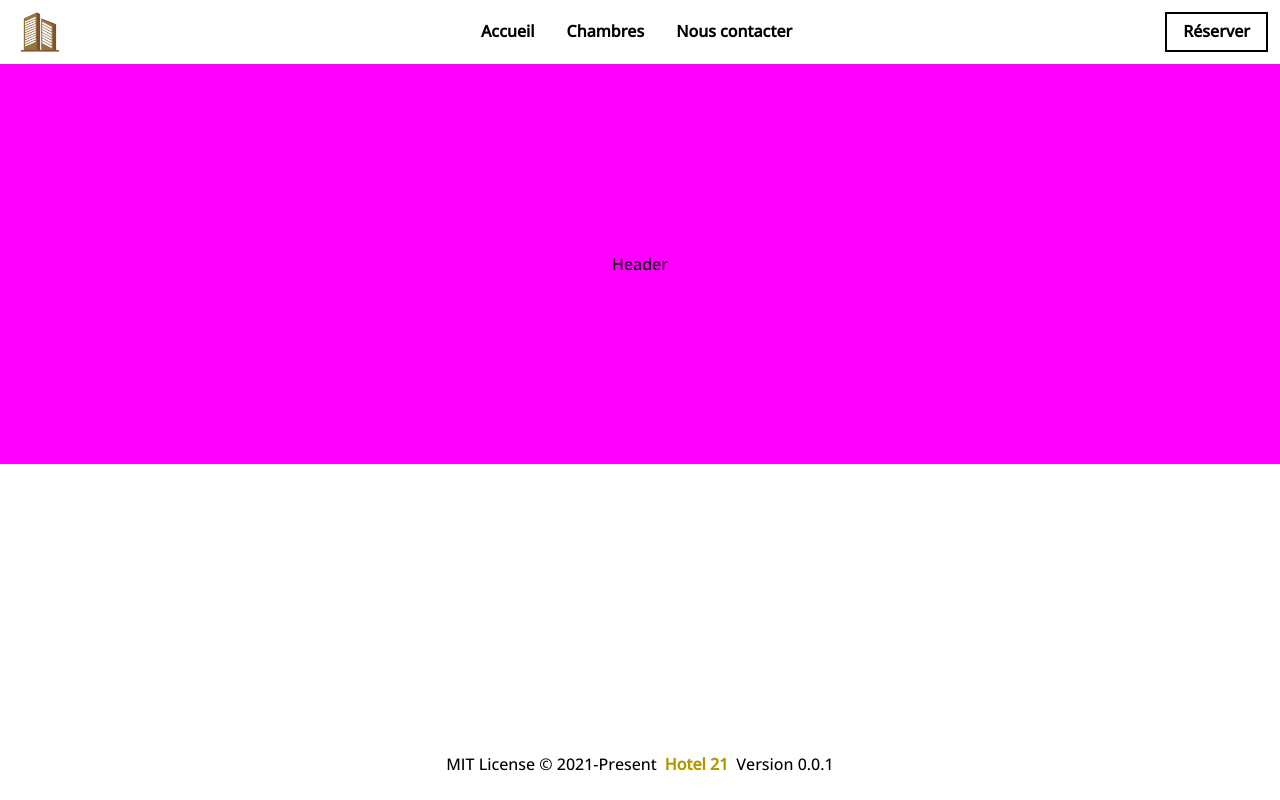
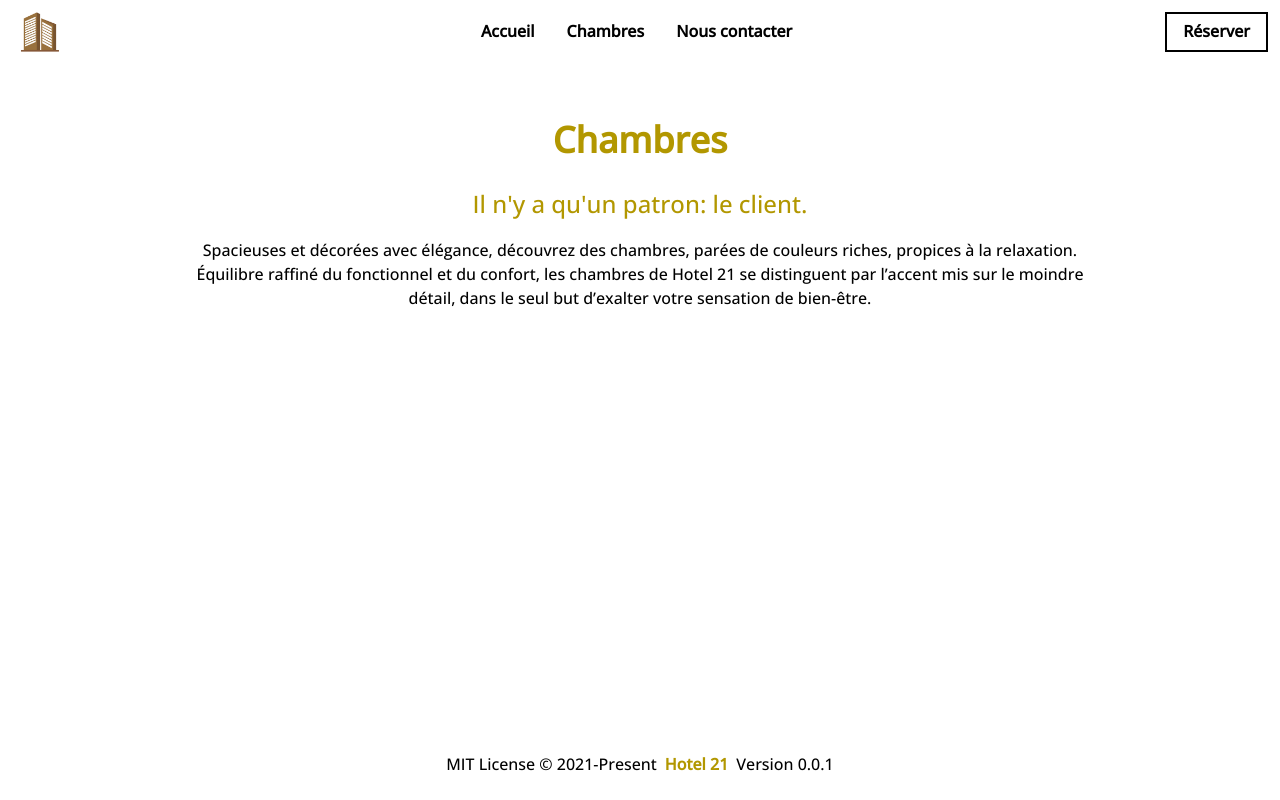
Before and after one commit to nemo256/hotel, a Next.js app: page /chambres in a window 1280 px wide. Built offline with nearby package versions, Linux system fonts and the light colour scheme.

Commit message:
Added Header component for rooms page...

```diff
--- a/src/components/chambres/Header.js
+++ b/src/components/chambres/Header.js
@@ -1,13 +1,26 @@
 import {
-  Center
+  Center,
+  Stack,
+  Text,
+  Heading
 } from '@chakra-ui/react'
 
 
 export default function Header() {
   return (
     <>
-      <Center h={400}>
-        Header
+      <Center h={300} mt={[16, 12, 0]}>
+        <Stack spacing={4}>
+          <Heading color='primary' size='xl' mb={2}>
+            Chambres
+          </Heading>
+          <Text color='primary' fontSize='2xl'>
+            Il n'y a qu'un patron: le client.
+          </Text>
+          <Text px={[0, 4, 8, 20, 40, 60]} noOfLines={[8, 4, 3]}>
+            Spacieuses et décorées avec élégance, découvrez des chambres, parées de couleurs riches, propices à la relaxation. Équilibre raffiné du fonctionnel et du confort, les chambres de Hotel 21 se distinguent par l’accent mis sur le moindre détail, dans le seul but d’exalter votre sensation de bien-être.
+          </Text>
+        </Stack>
       </Center>
     </>
   )
--- a/src/pages/chambres.js
+++ b/src/pages/chambres.js
@@ -1,11 +1,11 @@
 import { Container } from '@chakra-ui/react'
 import Header from '../components/chambres/Header'
 
-export default function Index() {
+export default function Chambres() {
   return (
     <>
       <Container
-        bg='magenta'
+        bg='none'
         mt={16}
         maxW='100%'
         justify='center'
```
